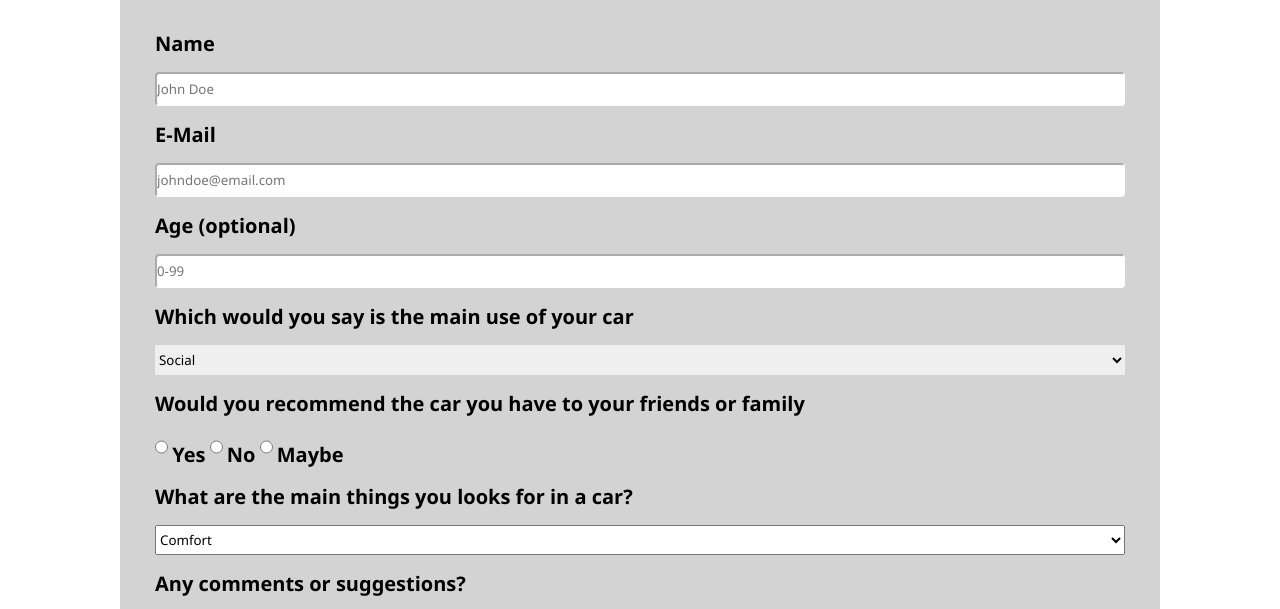
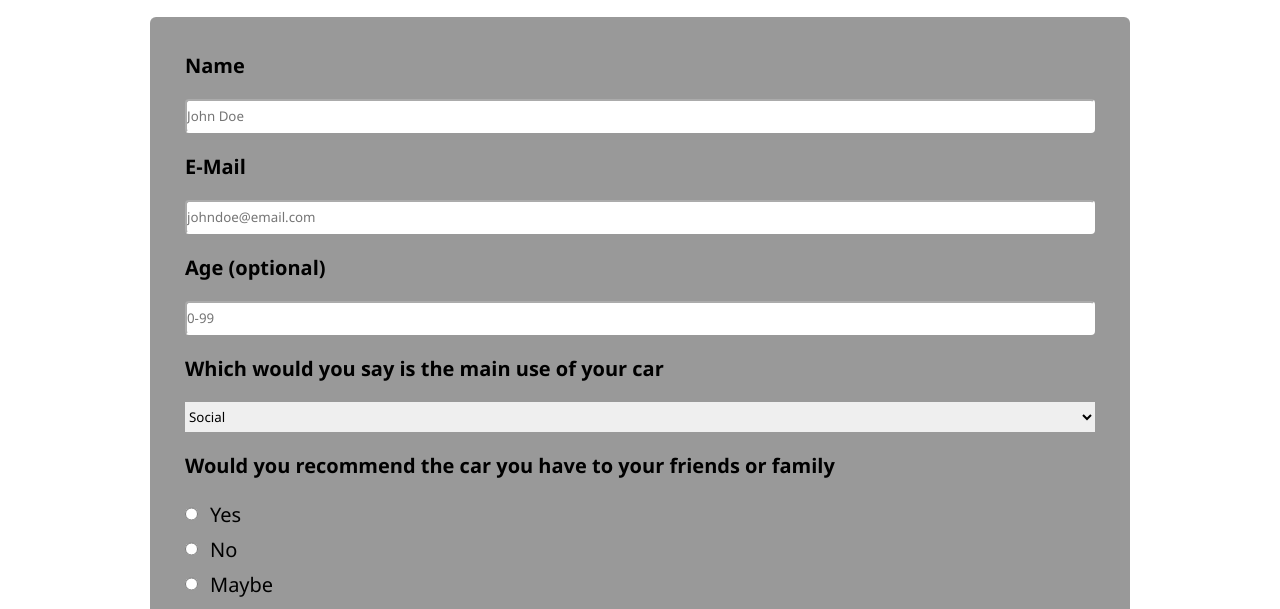
Before and after one commit to ogcpy/FCC-Certification, a plain HTML site: page Survey-Form/index.html in a window 1280 px wide. Shown: the part 136-745 px from the top of the page. Drawn offline with Linux system fonts and the light colour scheme.

Commit message:
not much changed

```diff
--- a/Survey-Form/index.html
+++ b/Survey-Form/index.html
@@ -5,6 +5,7 @@
     <meta name="viewport" content="width=device-width, initial-scale=1.0">
     <link rel="stylesheet" href="styles.css">
     <title>Automotive Survey Form</title>
+    <script src="script.js"></script>
 </head>
 <body>
     <div class="background">
@@ -39,36 +40,31 @@
             </select>
             <label for="radio">Would you recommend the car you have to your friends or family</label>
             <div class="choices">
+                <div class="buttonsradio">
+                    <input type="radio" name="radiobutton" id="radiobutton">
 
-                <input type="radio" name="radiobutton" id="radiobutton">
-                <label for="yes">Yes</label>
 
-                <input type="radio" name="radiobutton" id="radiobutton">
-                <label for="no">No</label>
+                    <input type="radio" name="radiobutton" id="radiobutton">
 
-                <input type="radio" name="radiobutton" id="radiobutton">
-                <label for="maybe">Maybe</label>
+
+                    <input type="radio" name="radiobutton" id="radiobutton">
+                </div>
+                <div class="labels">
+                    <label for="yes">Yes</label>
+                    <label for="no">No</label>
+                    <label for="maybe">Maybe</label>
+                </div>
+
 
 
 
             </div>
 
             <label for="multiple">What are the main things you looks for in a car?</label>
-            <select name="multiple" id="multiple">
-                <option value="comfort">Comfort</option>
-                <option value="sporty">Sporty</option>
-                <option value="range">Range</option>
-                <option value="looks">Looks</option>
-                <option value="brand">Brand</option>
-                <option value="reliability">Reliability</option>
-                <option value="features">Features</option>
-                <option value="price">Price</option>
-                <option value="depreciation">Depreciation</option>
-                <option value="other">Other</option>
-            </select>
+
 
             <label for="text-area">Any comments or suggestions?</label>
-            <textarea name="text-area" id="text-area" cols="30" rows="10" minlength="10" maxlength="500">Type your valueable feedback here: </textarea>
+            <textarea name="text-area" id="text-area" cols="30" rows="10" minlength="10" maxlength="500" placeholder="Type your valueable feedback here:">Type your valueable feedback here: </textarea>
 
             <input id="button" type="button" value="submit">
 
--- a/Survey-Form/styles.css
+++ b/Survey-Form/styles.css
@@ -30,6 +30,10 @@ input {
 select {
     height: 30px;
 }
+
+textarea {
+    border-radius: 6px;
+}
 .background {
     position: absolute;
     background-image: url(/images/car.jpg);
@@ -47,9 +51,11 @@ p {
     font-size: 15px;
 }
 
-.choices {}
-
-    gap: 8px;
+.choices {
+    display: flex;
+    align-items: center;
+    justify-content: flex-start;
+    gap: 12px;
     font-weight: lighter;
 }
 
@@ -64,8 +70,8 @@ p {
 }
 
 .survey {
-    background-color: lightgrey;
-    margin: 10px 120px 10px 120px;
+    background-color: rgb(86 86 86 / 60%);
+    margin: 10px 150px 10px 150px;
     border-radius: 6px;
     padding: 35px;
 }
@@ -73,7 +79,7 @@ p {
 #survey-form {
     display: flex;
     flex-direction: column;
-    gap: 15px;
+    gap: 20px;
 }
 
 #dropdown {
@@ -87,8 +93,25 @@ p {
 }
 
 #button {
-    background-color: aqua;
+    background-color: rgb(0, 170, 255);
     border: none;
     color: white;
     font-size: 15px;
 }
+
+.choices label {
+
+}
+
+
+.labels {
+    display: flex;
+    flex-direction: column;
+    gap: 8px;
+}
+
+.buttonsradio {
+    display: flex;
+    flex-direction: column;
+    gap: 5px;
+}
```
Also changed, not shown: Survey-Form/script.js (added).
